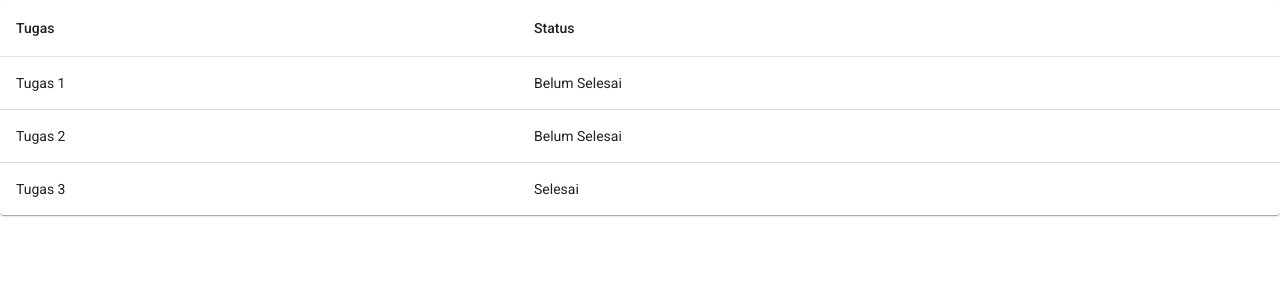
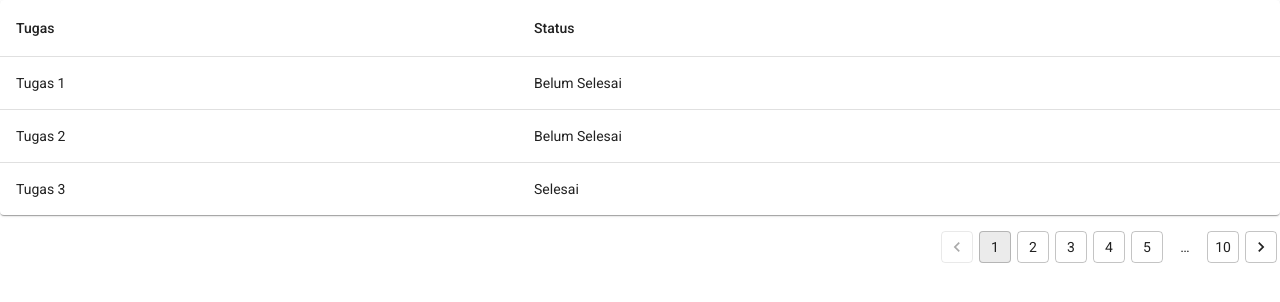
Before and after one commit to adamabiyuu/frontend-project-management, a React (Vite) app: page / in a window 1280 px wide. Shown: the top 302 px of the page. Built offline with nearby package versions, Linux system fonts and the light colour scheme.

Commit message:
feat: create reusable table and pagination components

```diff
--- a/src/App.jsx
+++ b/src/App.jsx
@@ -3,6 +3,7 @@
   createBrowserRouter, Link, RouterProvider
 } from 'react-router'
 import Table from './components/ui/Table';
+import Pagination from './components/ui/Pagination/Pagination';
 
 const theme = createTheme({
     typography: {
@@ -14,7 +15,9 @@
   {
     path: '/',
     element: (
-      <Table columns={[
+      <Box>
+        <Table
+          columns={[
             {
               id: 'tugas',
               label: 'Tugas',
@@ -22,8 +25,9 @@
             {
               id: 'status',
               label: 'Status',
-        }
-      ]} data={[
+            },
+          ]}
+          data={[
             {
               id: 1,
               tugas: 'Tugas 1',
@@ -39,7 +43,12 @@
               tugas: 'Tugas 3',
               status: 'Selesai',
             },
-      ]} />
+          ]}
+        />
+        <Pagination count={10} onChange={(event, page) => {
+          console.log("page: ", page)
+        }} />
+      </Box>
     ),
   },
   {
--- /dev/null
+++ b/src/components/ui/Pagination/Pagination.jsx
@@ -0,0 +1,21 @@
+import {
+    Pagination as BasePagination,
+    Box,
+    Stack
+} from '@mui/material'
+
+const Pagination = ({count, onChange}) => {
+    return (
+        <Box sx={{
+            display: 'flex',
+            justifyContent: 'flex-end',
+            alignItems: 'center'
+         }}>
+            <Stack spacing={2} sx={{ marginTop: 2 }}>
+                <BasePagination count={count} onChange={onChange} variant='outlined' shape='rounded' />
+            </Stack>
+        </Box>
+    )
+}
+
+export default Pagination
--- /dev/null
+++ b/src/components/ui/Pagination/index.js
@@ -0,0 +1,3 @@
+import Pagination from './Pagination';
+
+export default Pagination;
```
Lines whose indentation alone changed are shown as unchanged.
